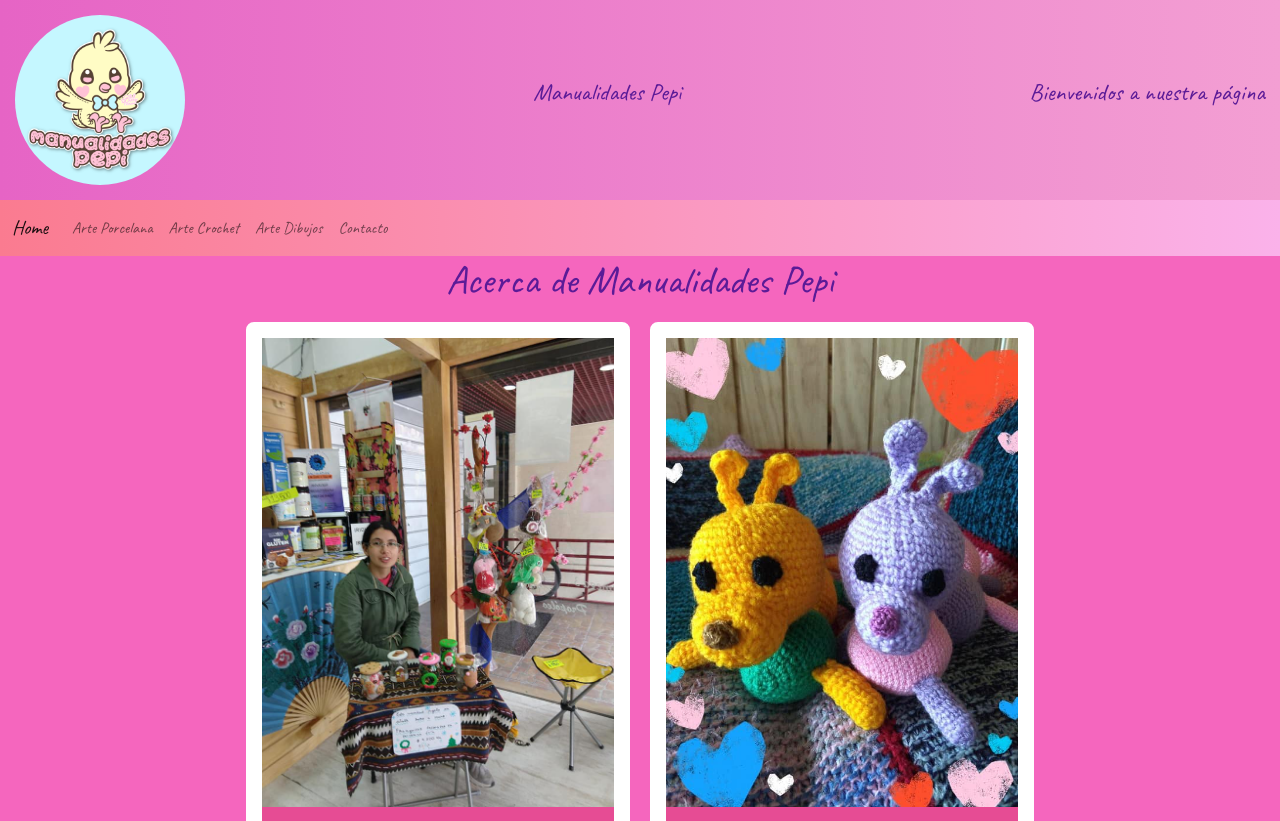
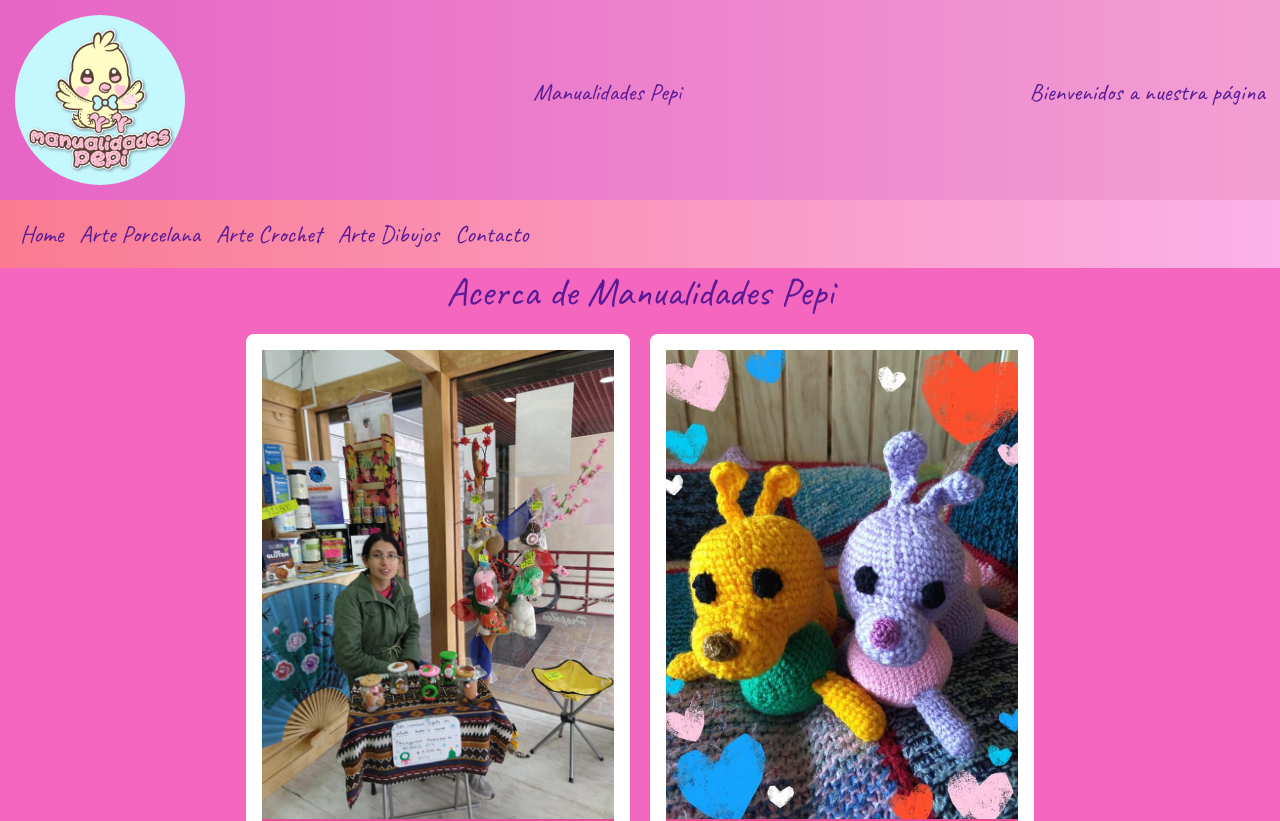
Before and after one commit to Alejandra-canales1987/paginaweb, a plain HTML site: page index.html in a window 1280 px wide. Shown: the top 821 px of the page. Drawn offline with nearby package versions, Linux system fonts and the light colour scheme.

Commit message:
Navbar custom con bootstrap

```diff
--- a/estilos/estiloindex.css
+++ b/estilos/estiloindex.css
@@ -176,6 +176,15 @@ img.logo {
   transition: all 0.5s;
 }
 
+
+.navbar * {
+  font-size: 1.5rem;
+}
+
+.navbar-light .navbar-nav .nav-link {
+  color: rgb(91, 27, 151);
+}
+
 @media only screen and (max-width: 768px){
 
 .page-area {
--- a/index.html
+++ b/index.html
@@ -24,13 +24,12 @@
  </header>
       <nav class="navbar navbar-expand-lg navbar-light">
         <div class="container-fluid">
-          <a class="navbar-brand" href="./index.html">Home</a>
           <button class="navbar-toggler" type="button" data-bs-toggle="collapse" data-bs-target="#navbarNavAltMarkup" aria-controls="navbarNavAltMarkup" aria-expanded="false" aria-label="Toggle navigation">
             <span class="navbar-toggler-icon"></span>
           </button>
           <div class="collapse navbar-collapse" id="navbarNavAltMarkup">
             <div class="navbar-nav">
-
+              <a class="nav-link" href="./index.html">Home</a>
               <a class="nav-link" href="./secciones/arteporcelana.html">Arte Porcelana</a>
               <a class="nav-link" href="./secciones/artecrochet.html">Arte Crochet</a>
               <a class="nav-link" href="./secciones/artedibujos.html">Arte Dibujos</a>
```
